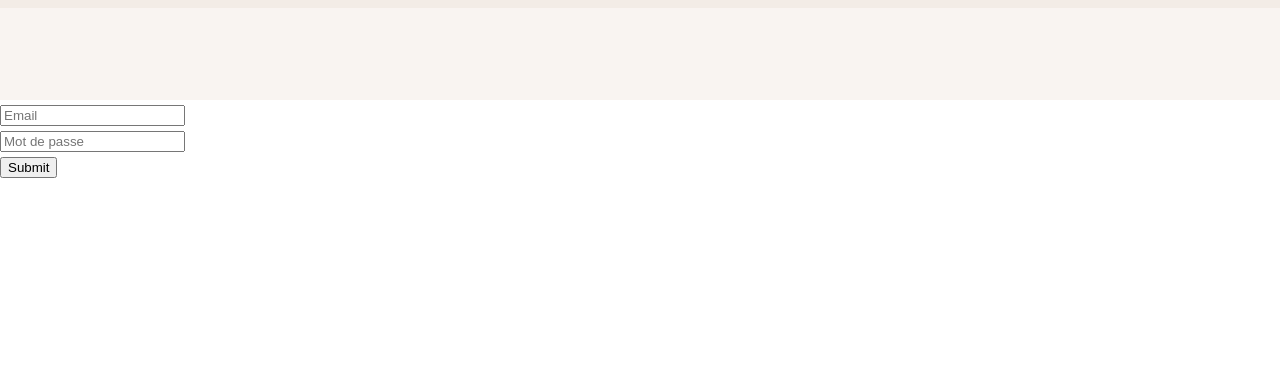
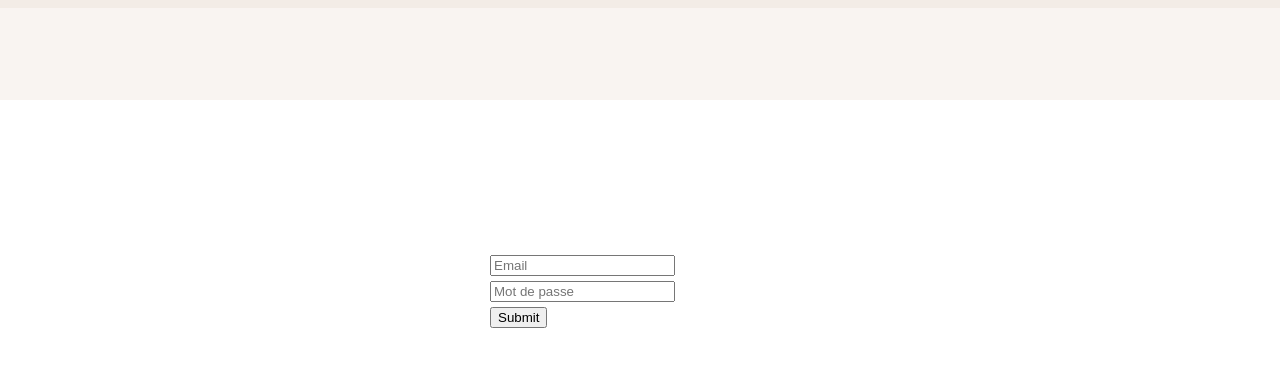
Before and after one commit to sergeymalashta/schoolmouv-vuejs-test, a Vue app: page / in a window 1280 px wide. Shown: the top 366 px of the page. Built offline with nearby package versions, Linux system fonts and the light colour scheme.

Commit message:
center forms

```diff
--- a/src/assets/styles/pages/details-page.scss
+++ b/src/assets/styles/pages/details-page.scss
@@ -0,0 +1,10 @@
+.details {
+	position: absolute;
+	width: 300px;
+	height: 300px;
+	top: 0;
+	right: 0;
+	bottom: 0;
+	left: 0;
+	margin: auto;
+}
--- a/src/assets/styles/pages/home-page.scss
+++ b/src/assets/styles/pages/home-page.scss
@@ -0,0 +1,10 @@
+.home {
+	position: absolute;
+	width: 300px;
+	height: 300px;
+	top: 0;
+	right: 0;
+	bottom: 0;
+	left: 0;
+	margin: auto;
+}
```
Also changed, not shown: src/App.vue (+4 -4 lines), src/components/common/header/header.vue (+2 -5 lines), src/views/Details.vue (+5 -5 lines).
